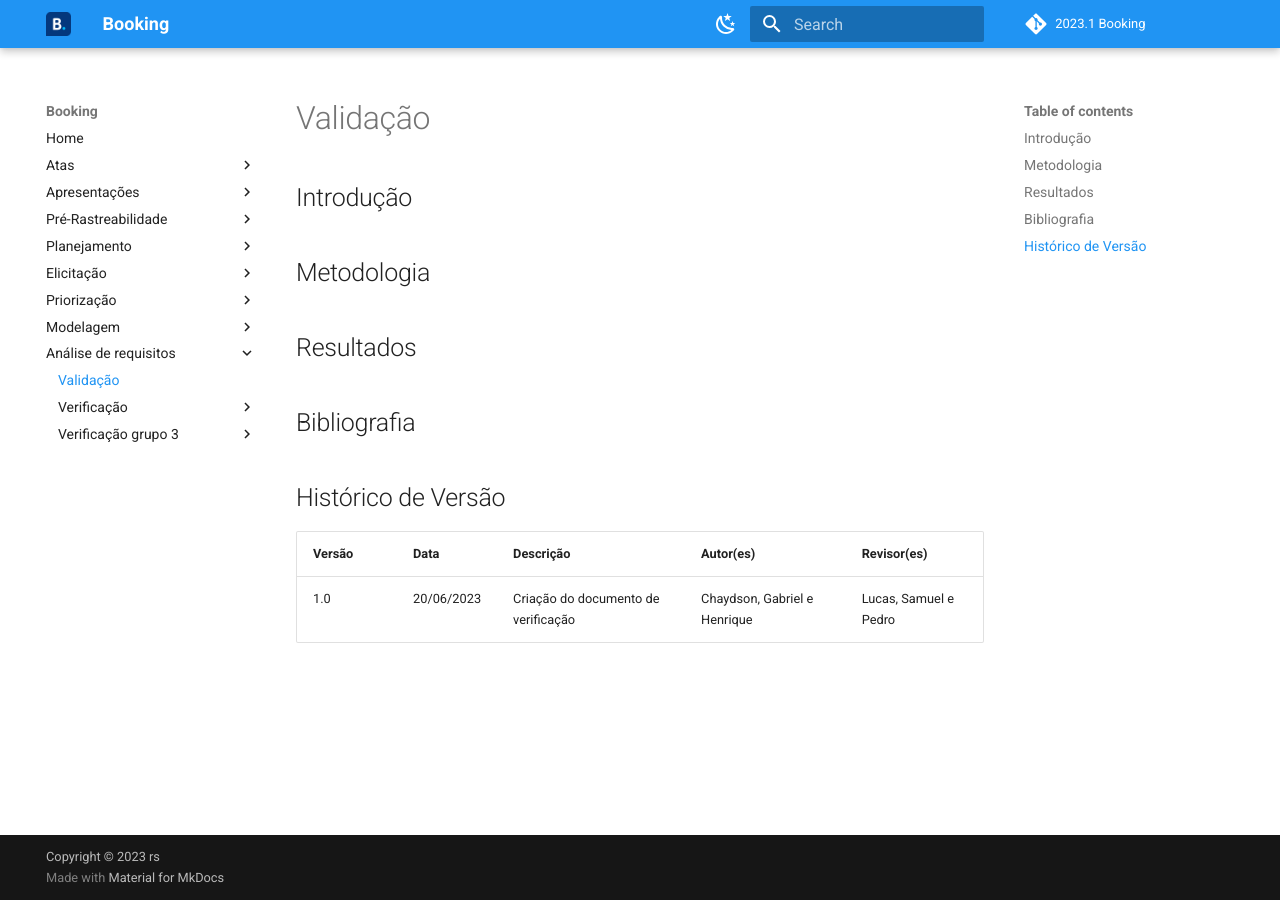
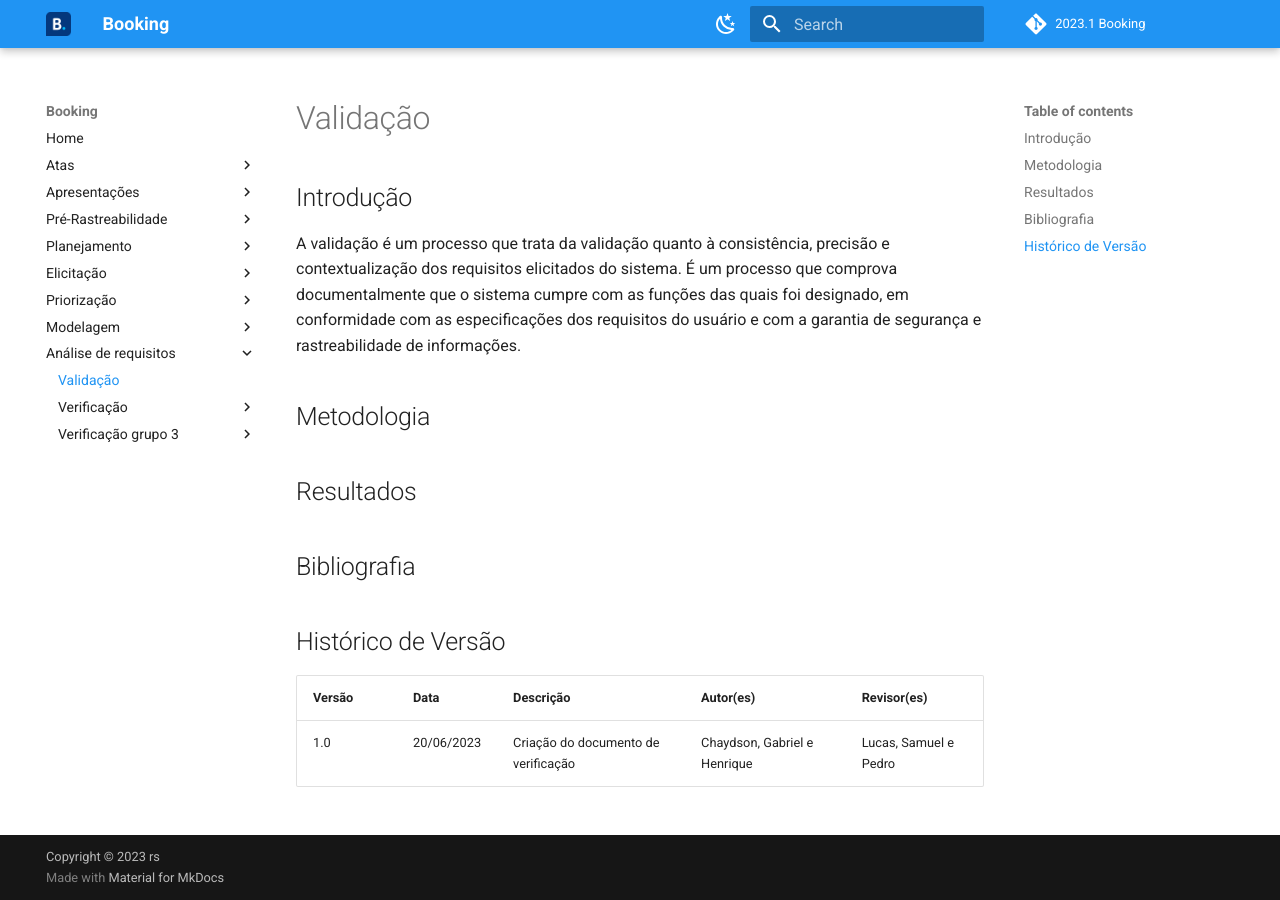
Before and after one commit to Requisitos-de-Software/2023.1-Booking, an MkDocs documentation site: the page built from docs/verificacaoGrupo/validacao.md, in a window 1280 px wide. Built offline with MkDocs 1.6.1 and Material for MkDocs 9.7.7, drawn with Linux system fonts in a browser that asks for light colours; a script that is not in the unit is left out; comment, search, counter and statistics services are not loaded.

Commit message:
introducao da validacao
Co-authored-by: oo7gabriel <gabrielfsacademico@gmail.com>

```diff
--- a/docs/verificacaoGrupo/validacao.md
+++ b/docs/verificacaoGrupo/validacao.md
@@ -1,6 +1,10 @@
 # Validação
 
 ## Introdução
+
+A validação é um processo que trata da validação quanto à consistência, precisão e contextualização dos requisitos elicitados do sistema.
+É um processo que comprova documentalmente que o sistema cumpre com as funções das quais foi designado, em conformidade com as especificações dos requisitos do usuário e com a garantia de segurança e rastreabilidade de informações.
+
 
 ## Metodologia
 
```
